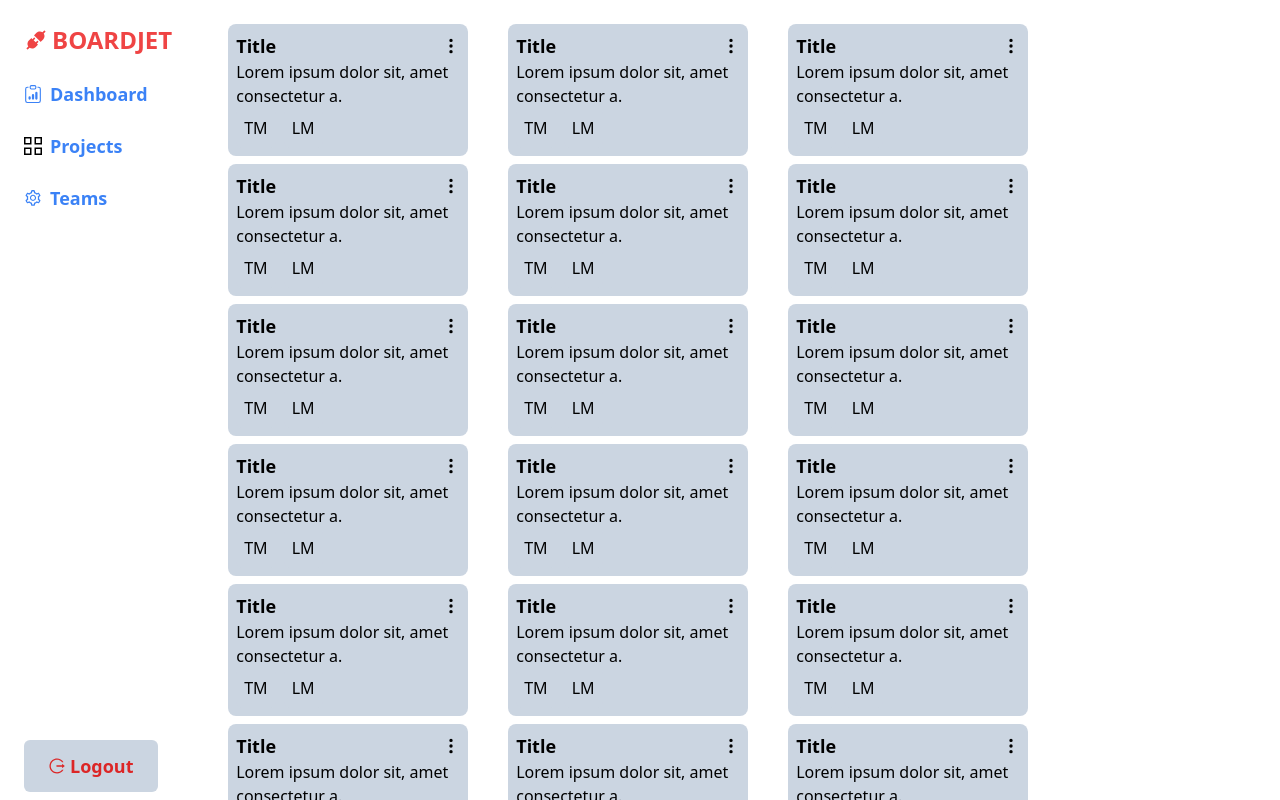
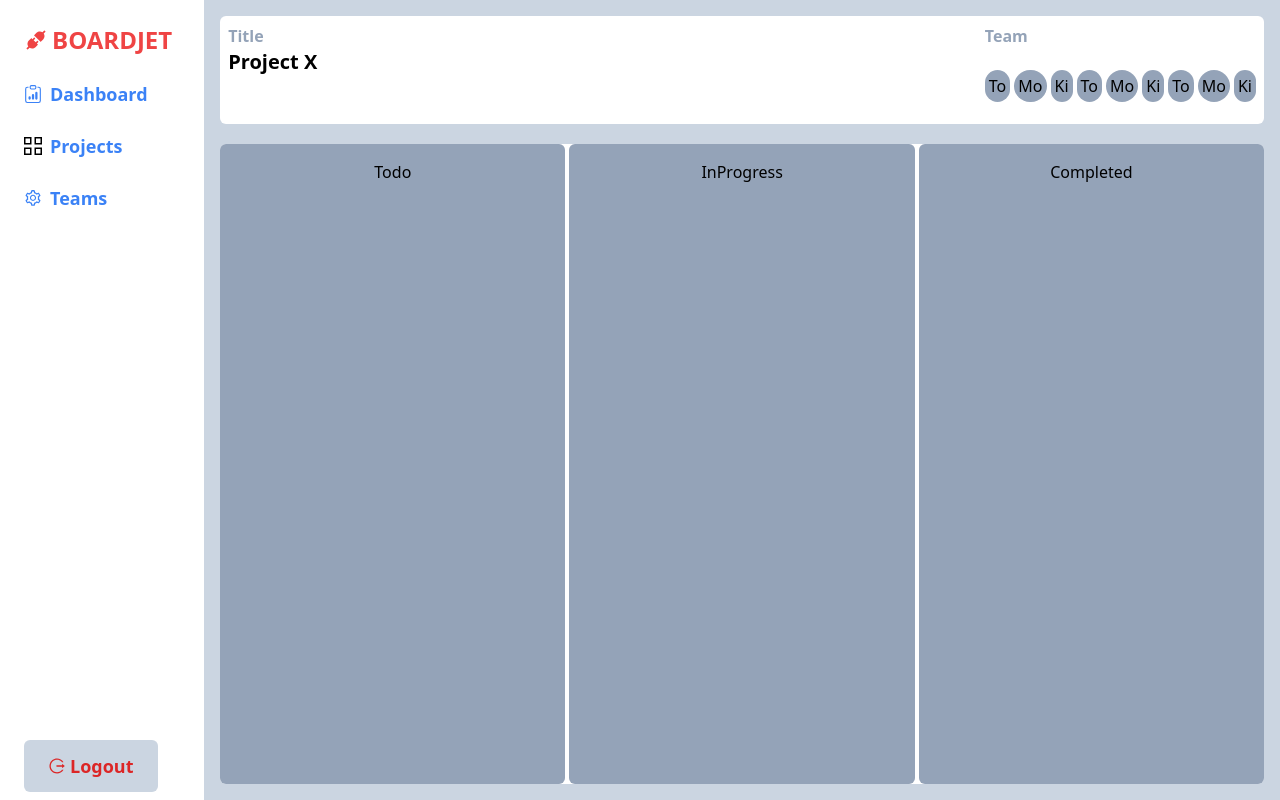
Before and after one commit to Tonnykithui/BugTracker, a React (Create React App) app in the folder frontend/: page /task in a window 1280 px wide. Built offline with nearby package versions, Linux system fonts and the light colour scheme.

Commit message:
Single project details

```diff
--- a/frontend/package.json
+++ b/frontend/package.json
@@ -6,12 +6,14 @@
     "@testing-library/jest-dom": "^5.16.5",
     "@testing-library/react": "^13.3.0",
     "@testing-library/user-event": "^13.5.0",
+    "axios": "^1.3.4",
     "json-server": "^0.17.0",
     "react": "^18.2.0",
     "react-dom": "^18.2.0",
     "react-icons": "^4.4.0",
     "react-router-dom": "^6.3.0",
     "react-scripts": "5.0.1",
+    "redux-devtools": "^3.7.0",
     "web-vitals": "^2.1.4"
   },
   "scripts": {
--- a/frontend/src/App.js
+++ b/frontend/src/App.js
@@ -10,6 +10,7 @@ import Register from './components/auth/register/Register';
 import Login from './components/auth/login/Login';
 import Administration from './components/administration/Administration';
 import Navbar from './components/navbar/Navbar';
+import ProjDetails from './components/projectDetails/ProjDetails';
 
 function App() {
 
@@ -23,13 +24,14 @@ function App() {
             (
               <>
                 <Sidebar />
-                <Navbar />
+                <ProjDetails />
+                {/* <Navbar />
                 <Routes>
                   <Route path='/' element={<Home />} />
                   <Route path='/Project' element={<Projects />} />
                   <Route path='/task' element={<Board />} />
                   <Route path='/teams' element={<Administration />} />
-                </Routes>
+                </Routes> */}
 
               </>
             )
--- /dev/null
+++ b/frontend/src/components/projectDetails/ProjDetails.jsx
@@ -0,0 +1,52 @@
+import React from 'react';
+import './projDetails.css';
+
+
+const ProjDetails = () => {
+    return (
+        <div className='ProjDetails-wrapper'>
+            <div className="ProjectDetails">
+                <div className="top">
+                    <div className="title">
+                        <h2>Title</h2>
+                        <p>Project X</p>
+                    </div>
+                    <div className="meambers">
+                        <div className="members-title">
+                            <h2>Team</h2>
+                        </div>
+                        <div className="member-list">
+                            <ul>
+                                <li>To</li>
+                                <li>Mo</li>
+                                <li>Ki</li>
+                                <li>To</li>
+                                <li>Mo</li>
+                                <li>Ki</li>
+                                <li>To</li>
+                                <li>Mo</li>
+                                <li>Ki</li>
+                            </ul>
+                        </div>
+                    </div>
+                </div>
+                <div className="bottom">
+                    <div className="bottom-wrapper">
+                        <div className="droppable">
+                            <h2>Todo</h2>
+                        </div>
+                        <div className="droppable">
+                            <h2>InProgress</h2>
+                        </div>
+                        <div className="droppable">
+                            <h2>Completed</h2>
+                        </div>
+
+                    </div>
+                </div>
+            </div>
+        </div>
+    )
+}
+
+export default ProjDetails
--- /dev/null
+++ b/frontend/src/components/projectDetails/projDetails.css
@@ -0,0 +1,52 @@
+.ProjDetails-wrapper {
+    @apply bg-slate-300 h-screen w-screen;
+}
+
+.ProjectDetails {
+    @apply grid lg:grid-rows-6 gap-5 h-full p-4;
+}
+
+/****************   TOP      *******/
+
+.top {
+    @apply bg-white rounded-md row-span-1 h-full lg:flex lg:flex-row justify-between pl-10 pr-10 p-2
+            md:grid md:grid-rows-2 md:gap-2 md:p-2;
+}
+
+.title h2 {
+    @apply text-slate-400 font-semibold;
+}
+
+.title p {
+    @apply text-xl font-bold;
+}
+
+.meambers {
+    @apply grid grid-rows-2;
+}
+
+.members-title h2 {
+    @apply text-slate-400 col-span-1 font-semibold;
+}
+
+.member-list ul {
+    @apply flex flex-row col-span-1 gap-1;
+}
+
+.member-list ul li {
+    @apply bg-slate-400 rounded-full p-1;
+}
+
+
+/************** BOTTOM *************/
+.bottom {
+    @apply bg-white rounded-md row-span-6 h-full;
+}
+
+.bottom-wrapper {
+    @apply grid lg:grid-cols-3 text-center gap-1 h-full md:grid-cols-2 sm:grid-cols-1;
+}
+
+.droppable {
+    @apply bg-slate-400 rounded-md h-full;
+}
--- /dev/null
+++ b/frontend/src/redux/bug/action.js
@@ -0,0 +1,37 @@
+import axios from 'axios';
+import { CREATE_BUG, CREATE_BUG_ERROR, CREATE_BUG_SUCCESS } from "./actionType";
+
+export const createBugReq = (data) => {
+    return {
+        type: CREATE_BUG,
+        payload: data,
+    }
+}
+
+export const createBugSuc = (success) => {
+    return {
+        type: CREATE_BUG_SUCCESS,
+        payload: success
+    }
+}
+
+export const createBugErr = error => {
+    return {
+        type: CREATE_BUG_ERROR,
+        payload: error
+    }
+}
+
+export const createBugThunk = dispatch => {
+    return dispatch => {
+        dispatch(createBugReq);
+        axios.post('http://localhost:3200/bug', data)
+            .then(res => {
+                dispatch(res.data);
+            })
+            .catch(err => {
+                console.log(err);
+                return err.Message;
+            })
+    }
+}
--- /dev/null
+++ b/frontend/src/redux/bug/actionType.js
@@ -0,0 +1,3 @@
+export const CREATE_BUG = 'CREATE_BUG_REQUEST';
+export const CREATE_BUG_SUCCESS = 'CREATE_BUG_SUCCESS';
+export const CREATE_BUG_ERROR = 'CREATE_BUG_ERROR';
--- /dev/null
+++ b/frontend/src/redux/bug/reducer.js
@@ -0,0 +1,30 @@
+import { CREATE_BUG, CREATE_BUG_ERROR, CREATE_BUG_SUCCESS } from "./actionType";
+
+const init = {
+    loading: true,
+    data: [],
+    error: ''
+}
+
+
+export const addBugReducer = (state = init, action) => {
+    switch (action.type) {
+        case CREATE_BUG:
+            return {
+                ...state,
+                data: loading
+            }
+        case CREATE_BUG_SUCCESS:
+            return {
+                ...state,
+                data: action.payload
+            }
+        case CREATE_BUG_ERROR:
+            return {
+                ...state,
+                data: action.payload
+            }
+        default:
+            break;
+    }
+}
```
Also changed, not shown: frontend/src/redux/store.js (added), 1 other file (tests, documents, lock files or other folders).
